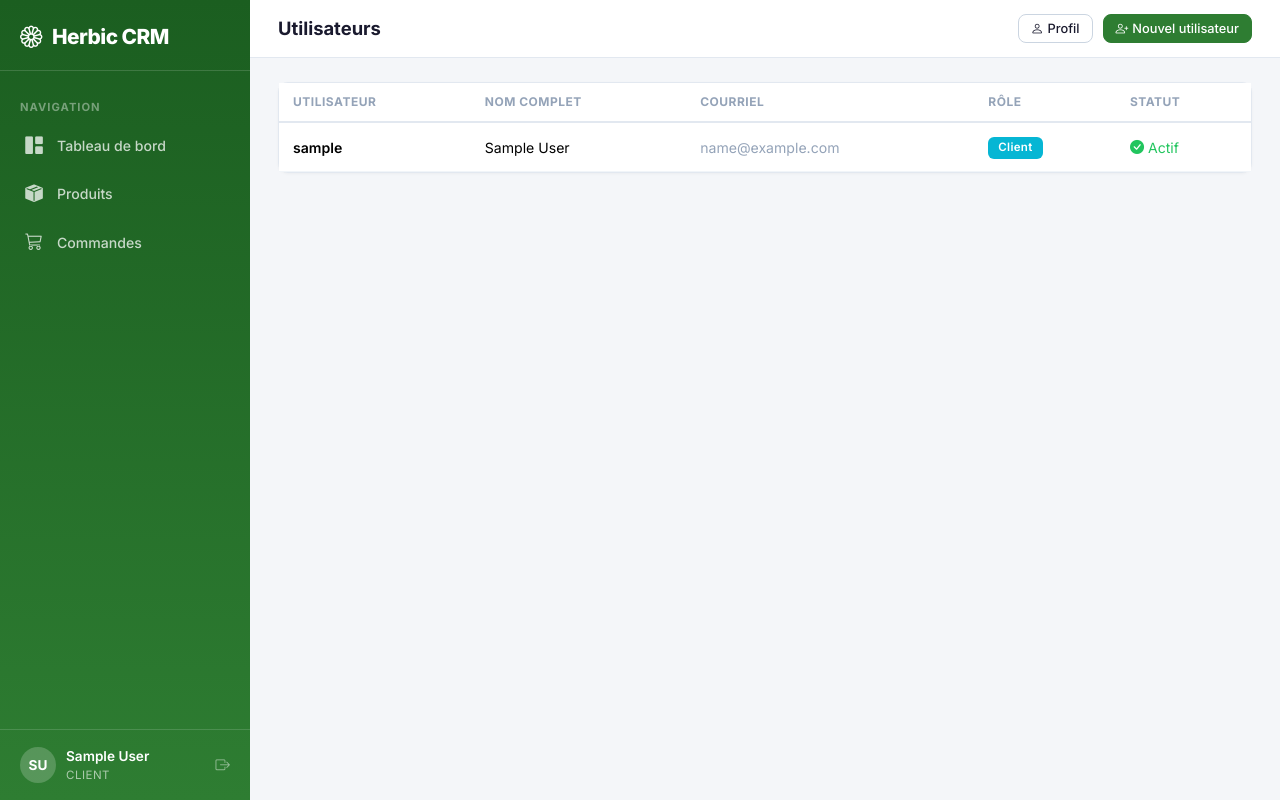
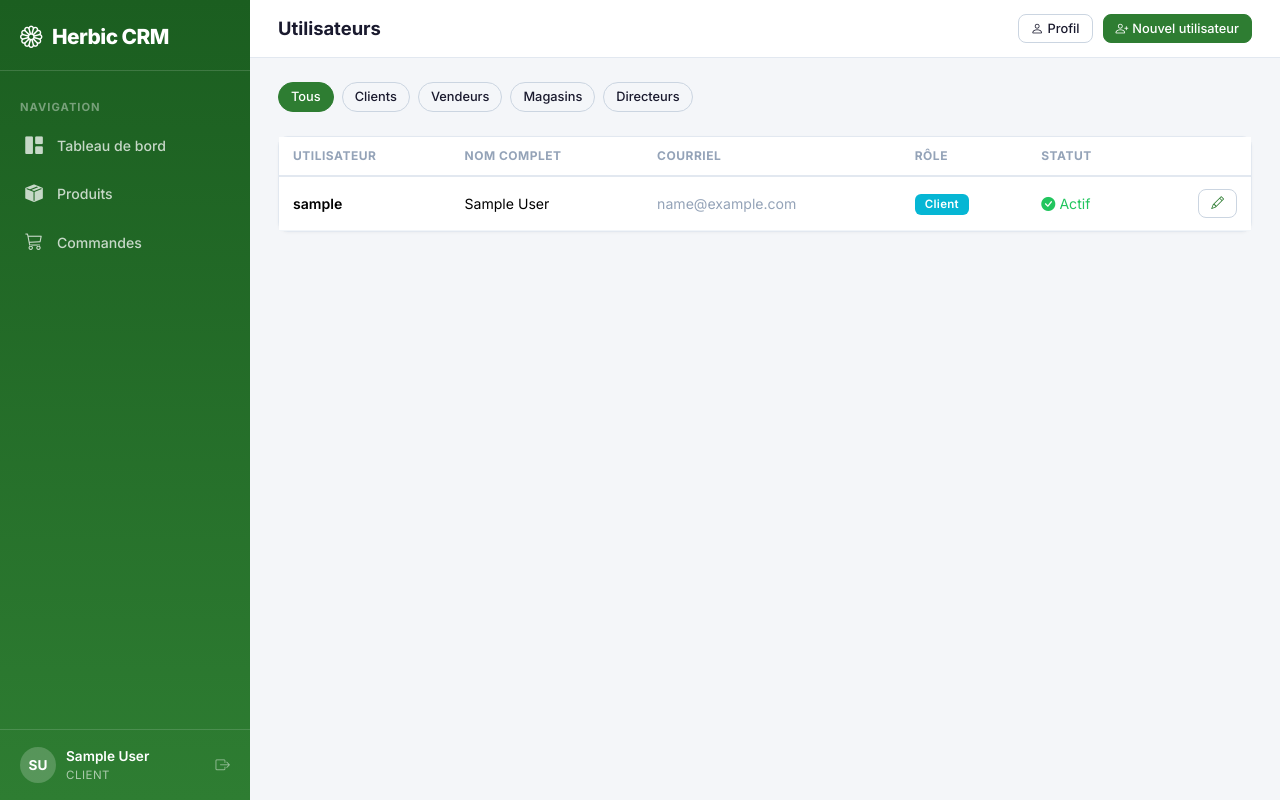
Before and after one commit to maxoumtl33/herbic-crm, a Django app: page /comptes/utilisateurs/ in a window 1280 px wide. Run offline with Django 4.2, Linux system fonts and the light colour scheme; the visitor is signed in with stand-in values (Sample User, id 1); data comes from the database, SQL or seed files in the repository.

Commit message:
User management: role tabs, edit, activate/deactivate
- Filter users by role tabs (Tous, Clients, Vendeurs, Magasins, Directeurs)
- Edit user form (without requiring password change)
- Toggle active/inactive with confirmation (cannot deactivate yourself)
- Inactive users shown grayed out
- Edit and toggle buttons on each user row

Co-Authored-By: Claude Opus 4.6 (1M context) <noreply@anthropic.com>

```diff
--- a/accounts/urls.py
+++ b/accounts/urls.py
@@ -10,4 +10,6 @@ urlpatterns = [
     path('profile/', views.profile, name='profile'),
     path('utilisateurs/', views.user_list, name='user_list'),
     path('utilisateurs/creer/', views.user_create, name='user_create'),
+    path('utilisateurs/<int:pk>/modifier/', views.user_edit, name='user_edit'),
+    path('utilisateurs/<int:pk>/toggle/', views.user_toggle_active, name='user_toggle_active'),
 ]
--- a/accounts/views.py
+++ b/accounts/views.py
@@ -1,8 +1,8 @@
-from django.shortcuts import render, redirect
+from django.shortcuts import render, redirect, get_object_or_404
 from django.contrib.auth import login, logout
 from django.contrib.auth.decorators import login_required
 from django.contrib import messages
-from .forms import LoginForm, UserCreateForm, UserUpdateForm
+from .forms import LoginForm, UserCreateForm, UserEditForm, UserUpdateForm
 from .decorators import directeur_required
 from .models import User
 
@@ -96,8 +96,15 @@ def profile(request):
 
 @directeur_required
 def user_list(request):
+    role_filter = request.GET.get('role', '')
     users = User.objects.all().order_by('role', 'last_name')
-    return render(request, 'accounts/user_list.html', {'users': users})
+    if role_filter:
+        users = users.filter(role=role_filter)
+    return render(request, 'accounts/user_list.html', {
+        'users': users,
+        'role_filter': role_filter,
+        'roles': User.Role.choices,
+    })
 
 
 @directeur_required
@@ -111,3 +118,31 @@ def user_create(request):
     else:
         form = UserCreateForm()
     return render(request, 'accounts/user_form.html', {'form': form, 'title': 'Nouvel utilisateur'})
+
+
+@directeur_required
+def user_edit(request, pk):
+    user_obj = get_object_or_404(User, pk=pk)
+    if request.method == 'POST':
+        form = UserEditForm(request.POST, instance=user_obj)
+        if form.is_valid():
+            form.save()
+            messages.success(request, f'Utilisateur "{user_obj.username}" mis à jour.')
+            return redirect('accounts:user_list')
+    else:
+        form = UserEditForm(instance=user_obj)
+    return render(request, 'accounts/user_form.html', {'form': form, 'title': f'Modifier {user_obj.get_full_name() or user_obj.username}'})
+
+
+@directeur_required
+def user_toggle_active(request, pk):
+    user_obj = get_object_or_404(User, pk=pk)
+    if request.method == 'POST':
+        if user_obj == request.user:
+            messages.error(request, 'Vous ne pouvez pas vous désactiver vous-même.')
+        else:
+            user_obj.is_active = not user_obj.is_active
+            user_obj.save()
+            etat = 'activé' if user_obj.is_active else 'désactivé'
+            messages.success(request, f'{user_obj.get_full_name() or user_obj.username} {etat}.')
+    return redirect('accounts:user_list')
--- a/templates/accounts/user_list.html
+++ b/templates/accounts/user_list.html
@@ -6,17 +6,30 @@
 <a href="{% url 'accounts:user_create' %}" class="btn btn-sm btn-herbic"><i class="bi bi-person-plus"></i> Nouvel utilisateur</a>
 {% endblock %}
 {% block content %}
+
+{# Onglets par rôle #}
+<div class="d-flex gap-2 mb-4 flex-wrap">
+    <a href="{% url 'accounts:user_list' %}" class="btn btn-sm {% if not role_filter %}btn-herbic{% else %}btn-outline-primary{% endif %}" style="border-radius:20px;">
+        Tous
+    </a>
+    {% for val, label in roles %}
+    <a href="?role={{ val }}" class="btn btn-sm {% if role_filter == val %}btn-herbic{% else %}btn-outline-primary{% endif %}" style="border-radius:20px;">
+        {{ label }}s
+    </a>
+    {% endfor %}
+</div>
+
 <div class="card">
     <div class="card-body p-0">
         <table class="table table-hover mb-0">
             <thead>
-                <tr><th>Utilisateur</th><th>Nom complet</th><th>Courriel</th><th>Rôle</th><th>Statut</th></tr>
+                <tr><th>Utilisateur</th><th>Nom complet</th><th>Courriel</th><th>Rôle</th><th>Statut</th><th></th></tr>
             </thead>
             <tbody>
             {% for u in users %}
-            <tr>
+            <tr {% if not u.is_active %}style="opacity:0.5;"{% endif %}>
                 <td style="font-weight:600;">{{ u.username }}</td>
-                <td>{{ u.get_full_name }}</td>
+                <td>{{ u.get_full_name|default:"-" }}</td>
                 <td style="color:var(--text-muted);">{{ u.email|default:"-" }}</td>
                 <td><span class="badge bg-{{ u.role }}">{{ u.get_role_display }}</span></td>
                 <td>
@@ -26,7 +39,31 @@
                     <span style="color:#ef4444;"><i class="bi bi-x-circle-fill"></i> Inactif</span>
                     {% endif %}
                 </td>
+                <td>
+                    <div class="d-flex gap-1 justify-content-end">
+                        <a href="{% url 'accounts:user_edit' u.pk %}" class="btn btn-sm btn-outline-primary" title="Modifier">
+                            <i class="bi bi-pencil"></i>
+                        </a>
+                        {% if u != request.user %}
+                        <form method="post" action="{% url 'accounts:user_toggle_active' u.pk %}" class="d-inline"
+                              onsubmit="return confirm('{% if u.is_active %}Désactiver{% else %}Réactiver{% endif %} {{ u.get_full_name|default:u.username }}?')">
+                            {% csrf_token %}
+                            {% if u.is_active %}
+                            <button type="submit" class="btn btn-sm btn-outline-danger" title="Désactiver">
+                                <i class="bi bi-person-slash"></i>
+                            </button>
+                            {% else %}
+                            <button type="submit" class="btn btn-sm btn-outline-success" title="Réactiver">
+                                <i class="bi bi-person-check"></i>
+                            </button>
+                            {% endif %}
+                        </form>
+                        {% endif %}
+                    </div>
+                </td>
             </tr>
+            {% empty %}
+            <tr><td colspan="6" class="text-center py-4" style="color:var(--text-muted);">Aucun utilisateur trouvé.</td></tr>
             {% endfor %}
             </tbody>
         </table>
```
Also changed, not shown: accounts/forms.py (+12 -0 lines).
